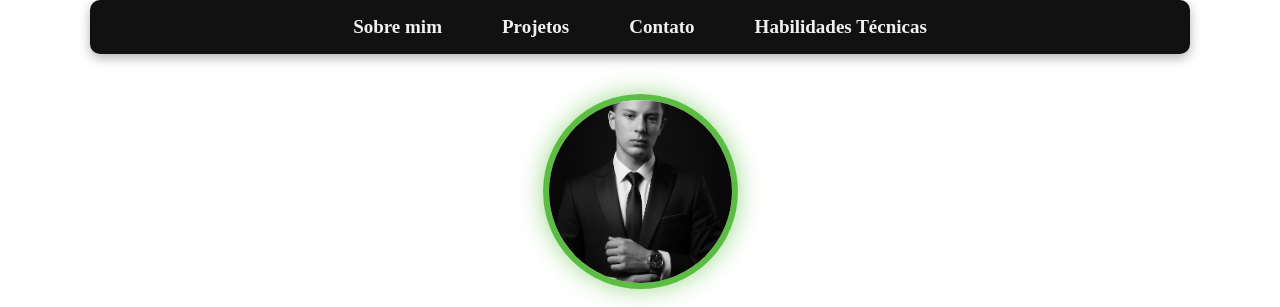
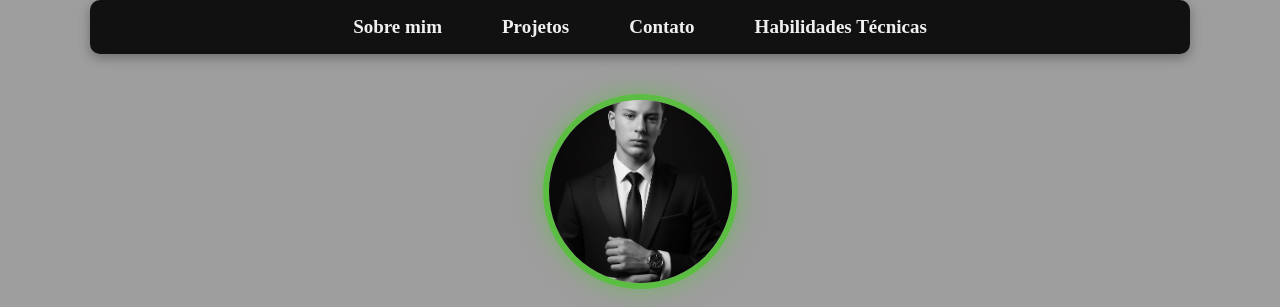
Before and after one commit to KaueRodriguesMirom/Minha-Carreira-Portfolio, a plain HTML site: page index.html in a window 1280 px wide. Shown: the top 307 px of the page. Drawn offline with nearby package versions, Linux system fonts and the light colour scheme; the site is published under a folder, as on GitHub Pages, so addresses that start at the root find nothing; a web font is replaced by a local one.

Commit message:
index.css

```diff
--- a/index.css
+++ b/index.css
@@ -9,7 +9,7 @@
 }
 
 body {
-  background-image: url('/FundoHTML.png'); /* atualize com o caminho correto */
+  background-image: url('FundoHTML.png'); /* atualize com o caminho correto */
   background-size: cover;
   background-position: center;
   background-repeat: no-repeat;
```
